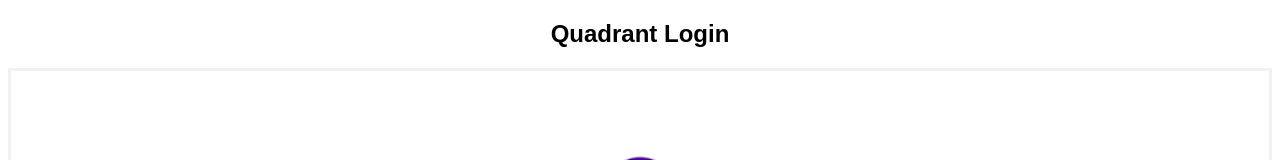
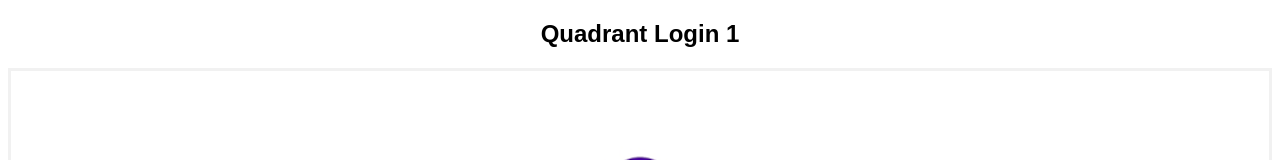
Before and after one commit to koppulashanmukh97/login-2502, a plain HTML site: page index.html in a window 1280 px wide. Shown: the top 160 px of the page. Drawn offline with Linux system fonts and the light colour scheme.

Commit message:
Update index.html

```diff
--- a/index.html
+++ b/index.html
@@ -68,7 +68,7 @@ span.psw {
 </head>
 <body>
 
-<center><h2>Quadrant Login</h2></center>
+<center><h2>Quadrant Login 1</h2></center>
 
 <form action="/action_page.php" method="post">
   <div class="imgcontainer">
```
